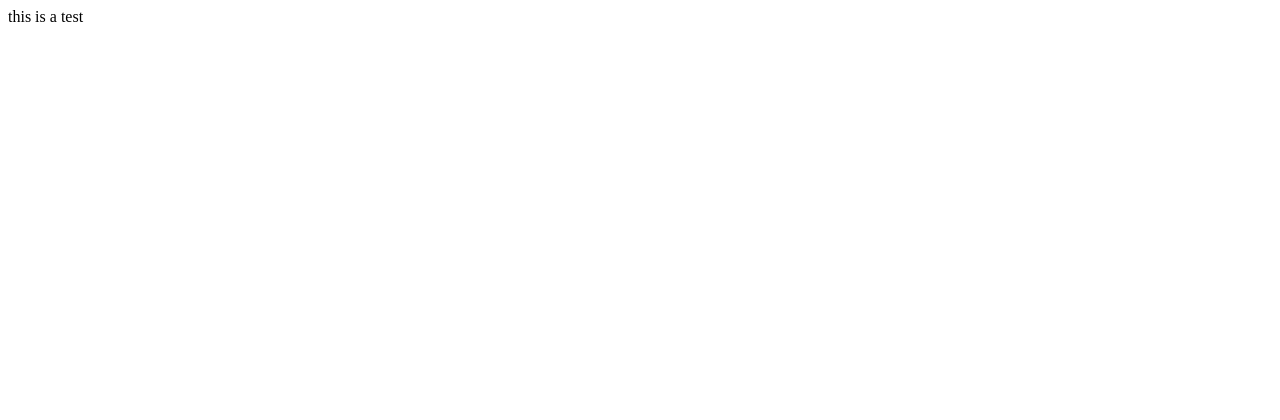
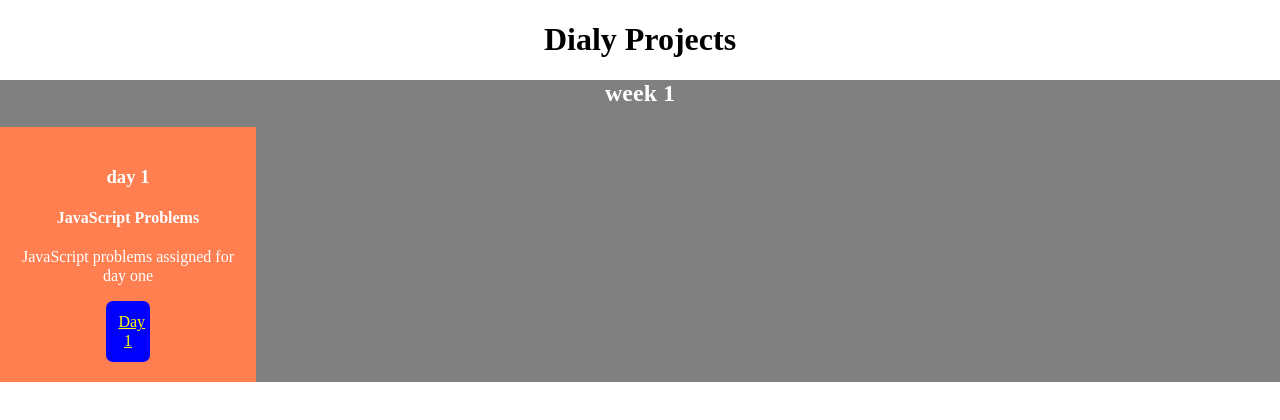
Before and after one commit to joshborup/Daily-Project, a plain HTML site: page index.html in a window 1280 px wide. Drawn offline with nearby package versions, Linux system fonts and the light colour scheme.

Commit message:
started project, added css file

```diff
--- /dev/null
+++ b/dailyp.css
@@ -0,0 +1,34 @@
+h1 {
+    text-align: center;
+}
+
+.total-card-container {
+
+    background-color: grey;
+
+}
+
+.weekly-card-container{
+    color: white;
+    text-align: center;
+}
+
+.daily-card-container{
+    text-align: center;
+    width: 20%;
+    padding: 20px;
+    background-color: coral;
+    box-sizing: border-box;
+}
+
+.button-to-project {
+
+    display: block;
+    width: 20%;
+    padding: 12px;
+    box-sizing: border-box;
+    color: yellow;
+    background-color: blue;
+    margin: 0 auto;
+    border-radius: 7px;
+}
--- a/index.html
+++ b/index.html
@@ -1 +1,27 @@
-this is a test
+<!DOCTYPE html>
+<html>
+    <head>
+        <title>Daily Projects</title>
+        <meta name="viewport" content="width=device-width, initial-scale=1">
+        <link rel="stylesheet" href="https://cdnjs.cloudflare.com/ajax/libs/normalize/7.0.0/normalize.min.css">
+        <link rel="stylesheet" href="dailyp.css">
+
+    </head>
+    <body>
+        <h1>Dialy Projects</h1>
+        <section class="total-card-container">
+           <div class="weekly-card-container">
+            <h2>week 1</h2>
+
+                <div class="daily-card-container">
+                    <h3>day 1</h3>
+                    <h4>JavaScript Problems</h4>
+                    <p>JavaScript problems assigned for day one</p>
+                    <a class="button-to-project" href="https://github.com/joshborup/javascript-1-afternoon">Day 1</a>
+                </div>
+            </div>
+        </section>
+
+
+    </body>
+</html>
```
